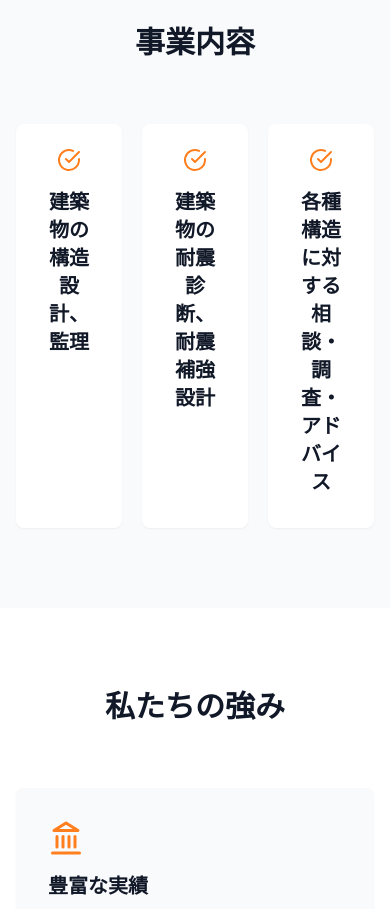
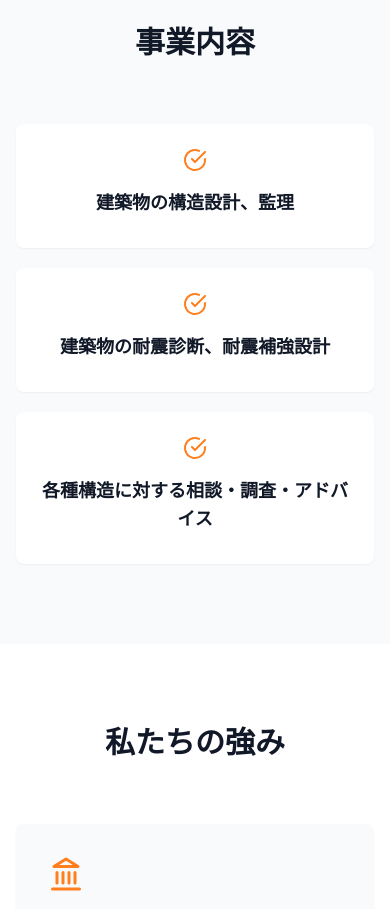
Before and after one commit to tsuttsu-enter0418/pj_nkns, a React (Vite) app: page / in a window 390 px wide. Shown: the part 900-1809 px from the top of the page. Built offline with nearby package versions, Linux system fonts and the light colour scheme.

Commit message:
- HomePage修正。スマホでも見やすい形にする

```diff
--- a/src/pages/HomePage.tsx
+++ b/src/pages/HomePage.tsx
@@ -38,13 +38,13 @@ const HomePage = () => {
             <h2 className="text-3xl md:text-4xl font-bold text-gray-900 mb-4">事業内容</h2>
           </div>
 
-          <div className="grid grid-cols-3 md:grid-cols-3 gap-5">
+          <div className="grid grid-cols-1 md:grid-cols-3 gap-5">
             <div className="bg-white p-6 rounded-lg shadow-sm flex flex-col items-center text-center">
               <div className="mb-4 text-orange-500">
                 <CheckCircle size={24} />
               </div>
               <div>
-                <h4 className="text-xl font-semibold mb-2 text-gray-900">建築物の構造設計、監理</h4>
+                <h4 className="text-lg md:text-xl font-semibold mb-2 text-gray-900">建築物の構造設計、監理</h4>
                 {/* <p className="text-gray-600">住宅、マンション、オフィスビル、商業施設など、各種建築物の新築・改修工事</p> */}
               </div>
             </div>
@@ -54,7 +54,7 @@ const HomePage = () => {
                 <CheckCircle size={24} />
               </div>
               <div>
-                <h4 className="text-xl font-semibold mb-2 text-gray-900">建築物の耐震診断、耐震補強設計</h4>
+                <h4 className="text-lg md:text-xl font-semibold mb-2 text-gray-900">建築物の耐震診断、耐震補強設計</h4>
                 {/* <p className="text-gray-600">道路、橋梁、上下水道など公共インフラの整備・補修工事</p> */}
               </div>
             </div>
@@ -64,8 +64,8 @@ const HomePage = () => {
                 <CheckCircle size={24} />
               </div>
               <div>
-                <h4 className="text-xl font-semibold mb-2 text-gray-900">
-                  各種構造に対する<br></br>相談・調査・アドバイス
+                <h4 className="text-lg md:text-xl font-semibold mb-2 text-gray-900">
+                  各種構造に対する相談・調査・アドバイス
                 </h4>
                 {/* <p className="text-gray-600">建築物の設計から施工監理までトータルでサポート</p> */}
               </div>
```
